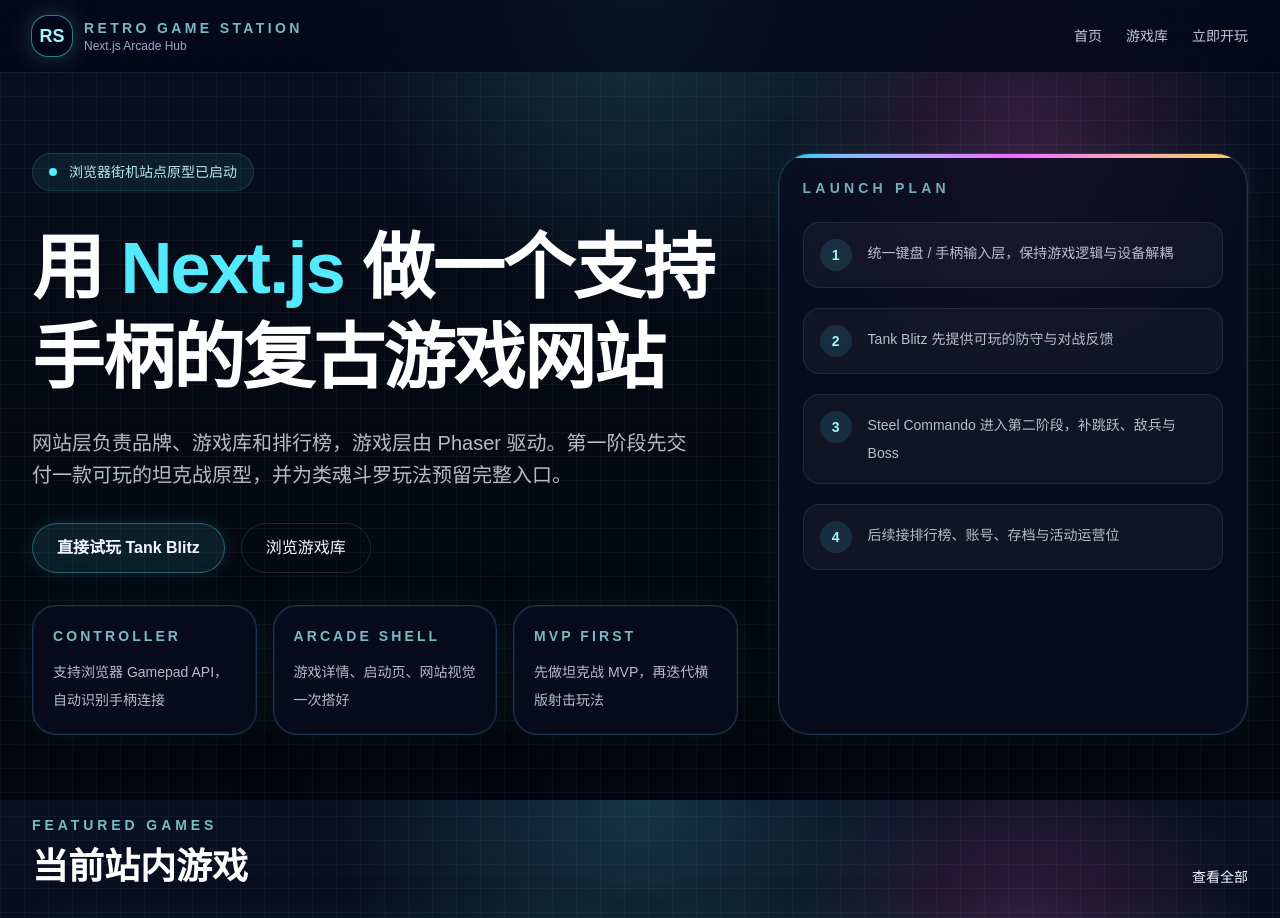
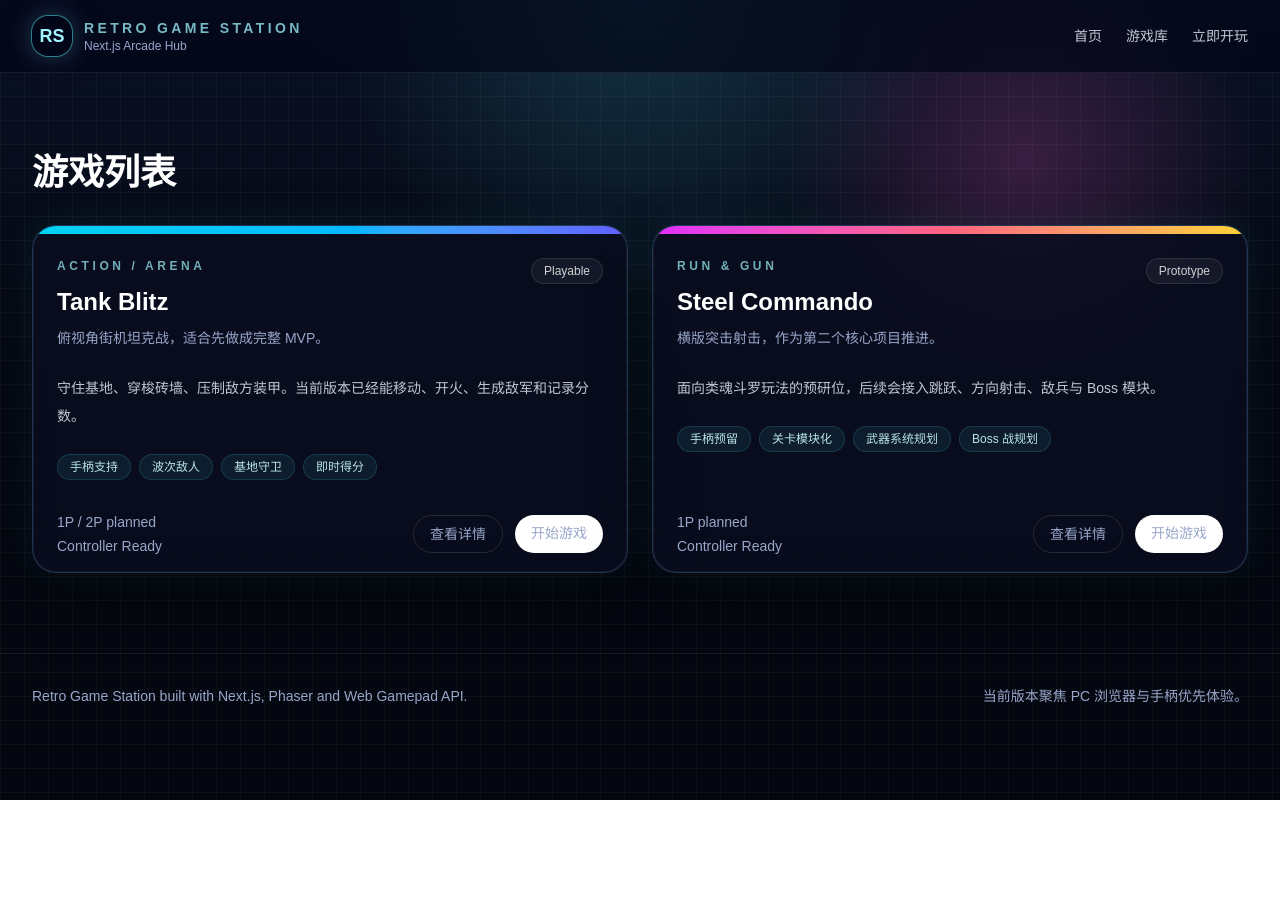
Before and after one commit to xueyuncheng/game, a Next.js app: page / in a window 1280 px wide. Shown: the top 918 px of the page. After the commit the page ends 800 px from the top, so only its background shows below. Built offline with nearby package versions, Linux system fonts and the light colour scheme.

Commit message:
refactor: simplify homepage to show only game list (#1)
Remove hero section (headline, description, CTA buttons, feature panels,
and Launch Plan sidebar). The homepage now directly presents the playable
games via ArcadeCard components.

```diff
--- a/src/app/page.tsx
+++ b/src/app/page.tsx
@@ -1,4 +1,3 @@
-import Link from "next/link";
 import { ArcadeCard } from "@/components/arcade-card";
 import { GameShell } from "@/components/game-shell";
 import { games } from "@/data/games";
@@ -6,90 +5,8 @@
 export default function Home() {
   return (
     <GameShell>
-      <section className="mx-auto grid w-full max-w-7xl gap-10 px-6 py-16 lg:grid-cols-[1.2fr_0.8fr] lg:px-8 lg:py-20">
-        <div className="space-y-8">
-          <div className="inline-flex items-center gap-3 rounded-full border border-cyan-300/15 bg-cyan-300/8 px-4 py-2 text-sm text-cyan-100/90">
-            <span className="h-2 w-2 rounded-full bg-cyan-300" />
-            浏览器街机站点原型已启动
-          </div>
-
-          <div className="space-y-6">
-            <h1 className="max-w-4xl text-5xl font-semibold leading-tight tracking-tight text-white sm:text-6xl lg:text-7xl">
-              用 <span className="text-cyan-300">Next.js</span> 做一个支持手柄的复古游戏网站
-            </h1>
-            <p className="max-w-2xl text-lg leading-8 text-slate-200/80 sm:text-xl">
-              网站层负责品牌、游戏库和排行榜，游戏层由 Phaser 驱动。第一阶段先交付一款可玩的坦克战原型，并为类魂斗罗玩法预留完整入口。
-            </p>
-          </div>
-
-          <div className="flex flex-col gap-4 sm:flex-row">
-            <Link
-              href="/play/tank-blitz"
-              className="inline-flex items-center justify-center rounded-full border border-cyan-300/35 bg-cyan-300/10 px-6 py-3 font-semibold text-cyan-50 shadow-[0_0_20px_rgba(89,243,255,0.12)] transition hover:border-cyan-200/55 hover:bg-cyan-300/16 hover:text-white"
-            >
-              直接试玩 Tank Blitz
-            </Link>
-            <Link
-              href="/games"
-              className="inline-flex items-center justify-center rounded-full border border-white/12 px-6 py-3 font-medium text-white transition hover:border-cyan-300/30 hover:bg-white/5"
-            >
-              浏览游戏库
-            </Link>
-          </div>
-
-          <div className="grid gap-4 md:grid-cols-3">
-            {[
-              ["Controller", "支持浏览器 Gamepad API，自动识别手柄连接"],
-              ["Arcade Shell", "游戏详情、启动页、网站视觉一次搭好"],
-              ["MVP First", "先做坦克战 MVP，再迭代横版射击玩法"],
-            ].map(([title, desc]) => (
-              <div key={title} className="pixel-panel rounded-3xl p-5">
-                <p className="text-sm font-semibold uppercase tracking-[0.22em] text-cyan-200/75">
-                  {title}
-                </p>
-                <p className="mt-3 text-sm leading-7 text-slate-200/80">{desc}</p>
-              </div>
-            ))}
-          </div>
-        </div>
-
-        <div className="pixel-panel relative overflow-hidden rounded-[2rem] p-6">
-          <div className="absolute inset-x-0 top-0 h-1 bg-gradient-to-r from-cyan-400 via-fuchsia-400 to-amber-300" />
-          <p className="text-sm font-semibold uppercase tracking-[0.3em] text-cyan-200/70">
-            Launch Plan
-          </p>
-          <div className="mt-6 space-y-5">
-            {[
-              "统一键盘 / 手柄输入层，保持游戏逻辑与设备解耦",
-              "Tank Blitz 先提供可玩的防守与对战反馈",
-              "Steel Commando 进入第二阶段，补跳跃、敌兵与 Boss",
-              "后续接排行榜、账号、存档与活动运营位",
-            ].map((item, index) => (
-              <div key={item} className="flex gap-4 rounded-2xl border border-white/8 bg-white/4 p-4">
-                <div className="flex h-8 w-8 shrink-0 items-center justify-center rounded-full bg-cyan-300/12 text-sm font-semibold text-cyan-200">
-                  {index + 1}
-                </div>
-                <p className="text-sm leading-7 text-slate-200/80">{item}</p>
-              </div>
-            ))}
-          </div>
-        </div>
-      </section>
-
-      <section className="mx-auto flex w-full max-w-7xl flex-col gap-8 px-6 pb-16 lg:px-8 lg:pb-20">
-        <div className="flex flex-col gap-3 sm:flex-row sm:items-end sm:justify-between">
-          <div>
-            <p className="text-sm font-semibold uppercase tracking-[0.28em] text-cyan-200/75">
-              Featured Games
-            </p>
-            <h2 className="mt-3 text-3xl font-semibold text-white sm:text-4xl">
-              当前站内游戏
-            </h2>
-          </div>
-          <Link href="/games" className="text-sm text-cyan-200 transition hover:text-cyan-100">
-            查看全部
-          </Link>
-        </div>
+      <section className="mx-auto flex w-full max-w-7xl flex-col gap-8 px-6 py-16 lg:px-8 lg:py-20">
+        <h1 className="text-3xl font-semibold text-white sm:text-4xl">游戏列表</h1>
 
         <div className="grid gap-6 xl:grid-cols-2">
           {games.map((game) => (
```
